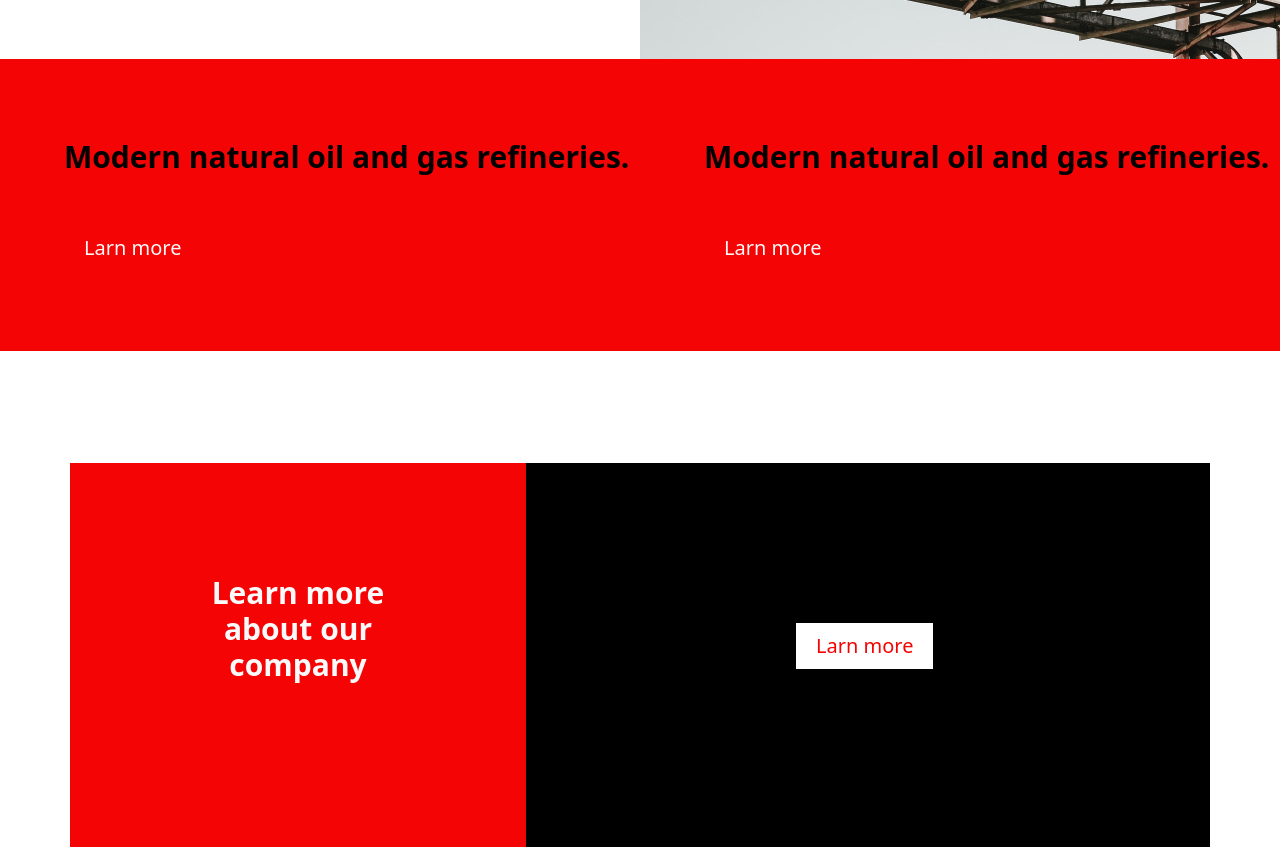
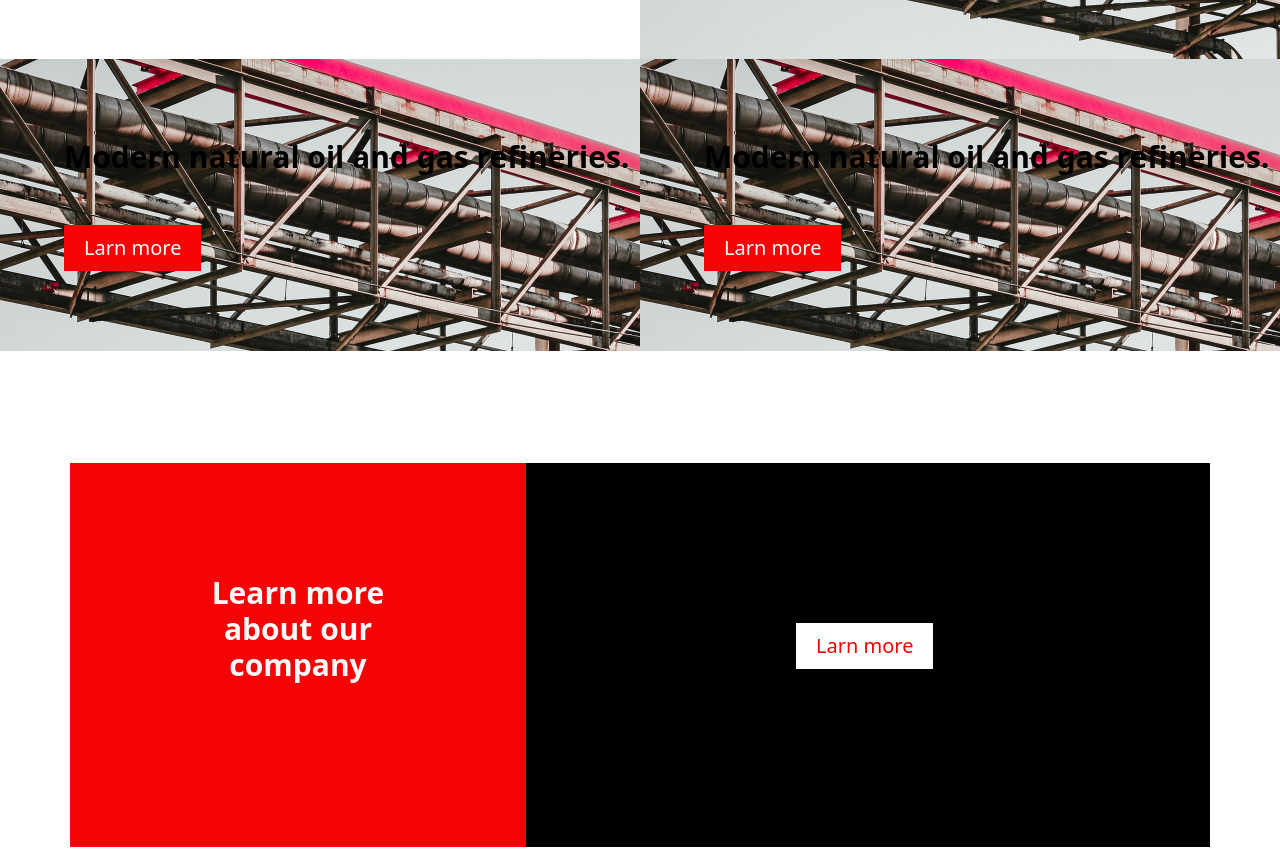
Before and after one commit to mdekramulhoqitf/Petrol, a plain HTML site: page index.html in a window 1280 px wide. Shown: the part 2204-3060 px from the top of the page. Drawn offline with nearby package versions, Linux system fonts and the light colour scheme.

Commit message:
service_images

```diff
--- a/index.html
+++ b/index.html
@@ -162,7 +162,7 @@
             </button>
           </div>
         </div>
-        <div class="w-3/6 bg-red">
+        <div class="w-3/6 bg-serviceimages">
           <div class="pl-16 pt-20 pb-20">
             <h3 class="font-extrabold text-3xl">
               Modern natural oil and gas refineries.
@@ -172,7 +172,7 @@
             </button>
           </div>
         </div>
-        <div class="w-3/6 bg-red">
+        <div class="w-3/6 bg-serviceimages">
           <div class="pl-16 pt-20 pb-20">
             <h3 class="font-extrabold text-3xl">
               Modern natural oil and gas refineries.
```
